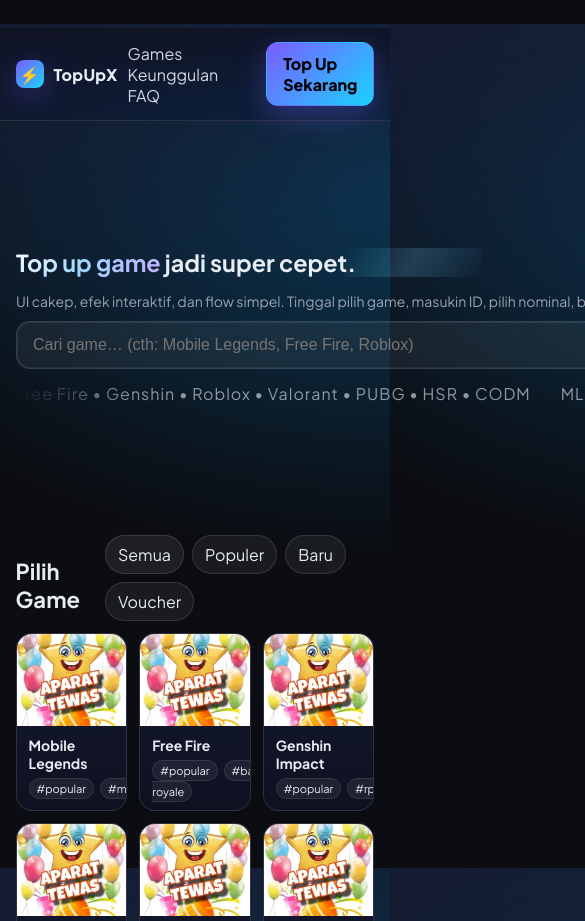
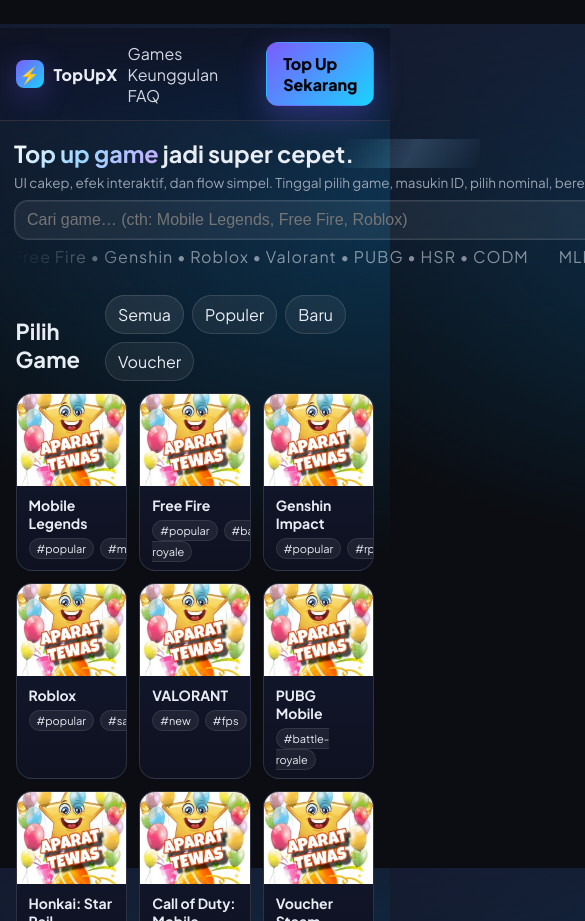
Before and after one commit to goroiz/topup, a plain HTML site: page index.html in a window 390 px wide. Shown: the part 820-1741 px from the top of the page, 585 px wide, since content can reach past the window. Drawn offline with Linux system fonts and the light colour scheme.

Commit message:
Update styles.css

```diff
--- a/styles.css
+++ b/styles.css
@@ -122,23 +122,13 @@ input{padding:12px 14px;border-radius:12px;border:1px solid var(--border);backgr
 .toast{position:fixed;bottom:20px;left:50%;transform:translateX(-50%);background:#10182b;color:#fff;padding:12px 16px;border-radius:14px;border:1px solid var(--border);box-shadow:0 10px 30px #0008;z-index:99}
 .toast.hidden{display:none}
 
-/* Fix hero terlalu tinggi di HP */
-@media (max-width: 980px) {
-  .hero {
-    padding: 28px 16px 20px;   /* lebih rapet */
-    gap: 18px;                 /* jarak antar elemen */
-  }
-  .hero-copy h1 {
-    font-size: clamp(22px, 6vw, 32px);
-    line-height: 1.25;
-    margin-bottom: 6px;
-  }
-  .hero-copy p {
-    font-size: 14px;
-    line-height: 1.4;
-    margin-bottom: 8px;
-  }
-  .search {
-    margin: 10px 0 6px;
-  }
+/* v4: Aggressive mobile hero compact fix */
+@media (max-width: 980px){
+  .hero{ grid-template-columns:1fr; padding: 18px 14px 16px !important; gap:12px !important; }
+  .hero-art{ display:none !important; height:0 !important; }
+  .brandmarquee{ margin-top:6px !important; opacity:.55 !important; }
+  .search{ margin:8px 0 6px !important; }
+  .search input{ padding:10px 12px !important; height:40px !important; }
+  .hero-copy h1{ font-size: clamp(20px, 6vw, 30px) !important; line-height:1.25 !important; margin:0 0 6px !important; }
+  .hero-copy p{ font-size:13.5px !important; line-height:1.35 !important; margin:0 0 6px !important; }
 }
```
